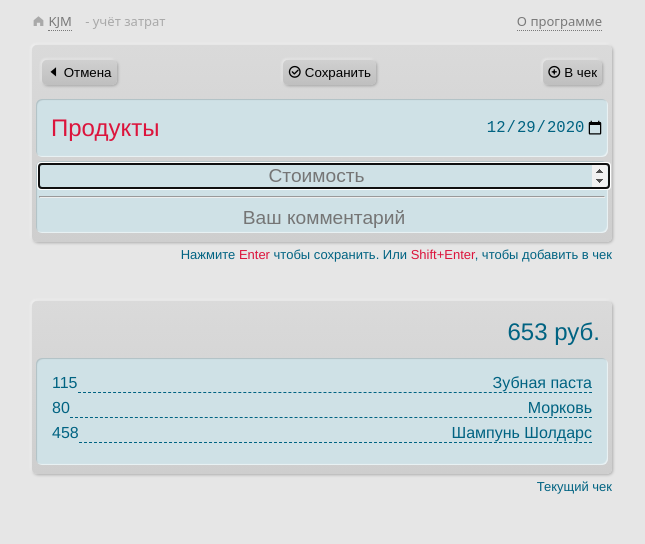
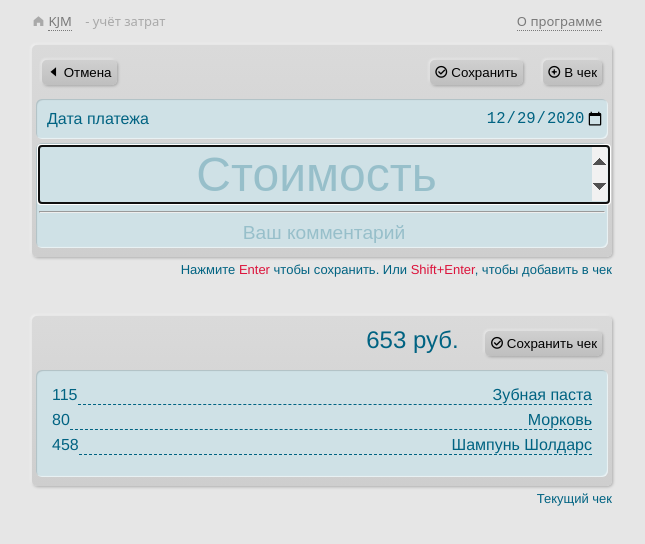
Before and after one commit to ondrey/kakebo, a Vue app: page /#/new in a window 1280 px wide. Shown: the top 544 px of the page, without its empty margins (320-965 px from the left). Built offline with nearby package versions, Linux system fonts and the light colour scheme.

Commit message:
Сформированые стиль

```diff
--- a/src/views/AddTransact.vue
+++ b/src/views/AddTransact.vue
@@ -5,18 +5,21 @@
 
             <div style="    display: flex; justify-content: space-between; min-height: 0 !important;">
                 <button class="buttonplus button_large" tabindex="6" @click="$router.push('/')"> <span class="el-icon-caret-left buttoicon"></span> Отмена</button>
-                <button class="buttonplus button_large" tabindex="4"> <span class="el-icon-circle-check buttoicon"></span> Сохранить</button>
-                <button class="buttonplus button_large" tabindex="5"> <span class="el-icon-circle-plus-outline buttoicon"></span> В чек</button>
+                <div>
+                    <button class="buttonplus button_large" tabindex="4"> <span class="el-icon-circle-check buttoicon"></span> Сохранить</button>
+                    <button class="buttonplus button_large" tabindex="5"> <span class="el-icon-circle-plus-outline buttoicon"></span> В чек</button>
+                </div>
+
 
             </div>
 
             <div class="back">
-                <div class="h2">Продукты</div>
+                <div style="margin: 0.5em; width: 100%;">Дата платежа</div>
                 <input type="date" style="text-align: end;" id="amount_date" v-model="amount_date" tabindex="1" autocomplete="off">
             </div>
 
             <div class="back" style="display: block;">
-                <input type="number" v-model="amount" id="amount" style="text-align:center" tabindex="2" autofocus  placeholder="Стоимость" autocomplete="off">
+                <input type="number" v-model="amount" id="amount" style="text-align:center; font-size: xxx-large;" tabindex="2" autofocus  placeholder="Стоимость" autocomplete="off">
                 <hr>
                 <input type="text" style="text-align: center;"  v-model="amount_comment" id="amount_comment" tabindex="3" placeholder="Ваш комментарий" autocomplete="off"/>
             </div>
@@ -26,7 +29,10 @@
 
 
         <div class="plan">
-            <div class="chek_summ">653 руб.</div>
+            <div style="text-align: end;">
+                <span class="chek_summ">653 руб.</span> <button class="buttonplus button_large" tabindex="4"> <span class="el-icon-circle-check buttoicon"></span> Сохранить чек</button>
+            </div>
+
             <div class="back" style="display: block; padding: 1em;">
                 <div v-for="ch in cur_chek" :key="ch.id" class="chek_element"> {{ch.price}}  <span class="chek_text"> {{ch.text}} </span></div>
             </div>
--- a/src/views/layout.vue
+++ b/src/views/layout.vue
@@ -28,10 +28,7 @@ button, button:hover, button:focus {
 }
 
 .h2 {
-    text-align: end;
     margin: 0.5em;
-    font-size: x-large;
-    color: crimson;
 }
 
 label {
@@ -45,6 +42,10 @@ input, textarea {
     font-size: larger;
     background-color: #00ffff00;
     width: 100%;
+}
+
+::placeholder {
+  color:  #97bfca;
 }
 
 
```
Also changed, not shown: 1 other file (tests, documents, lock files or other folders).
